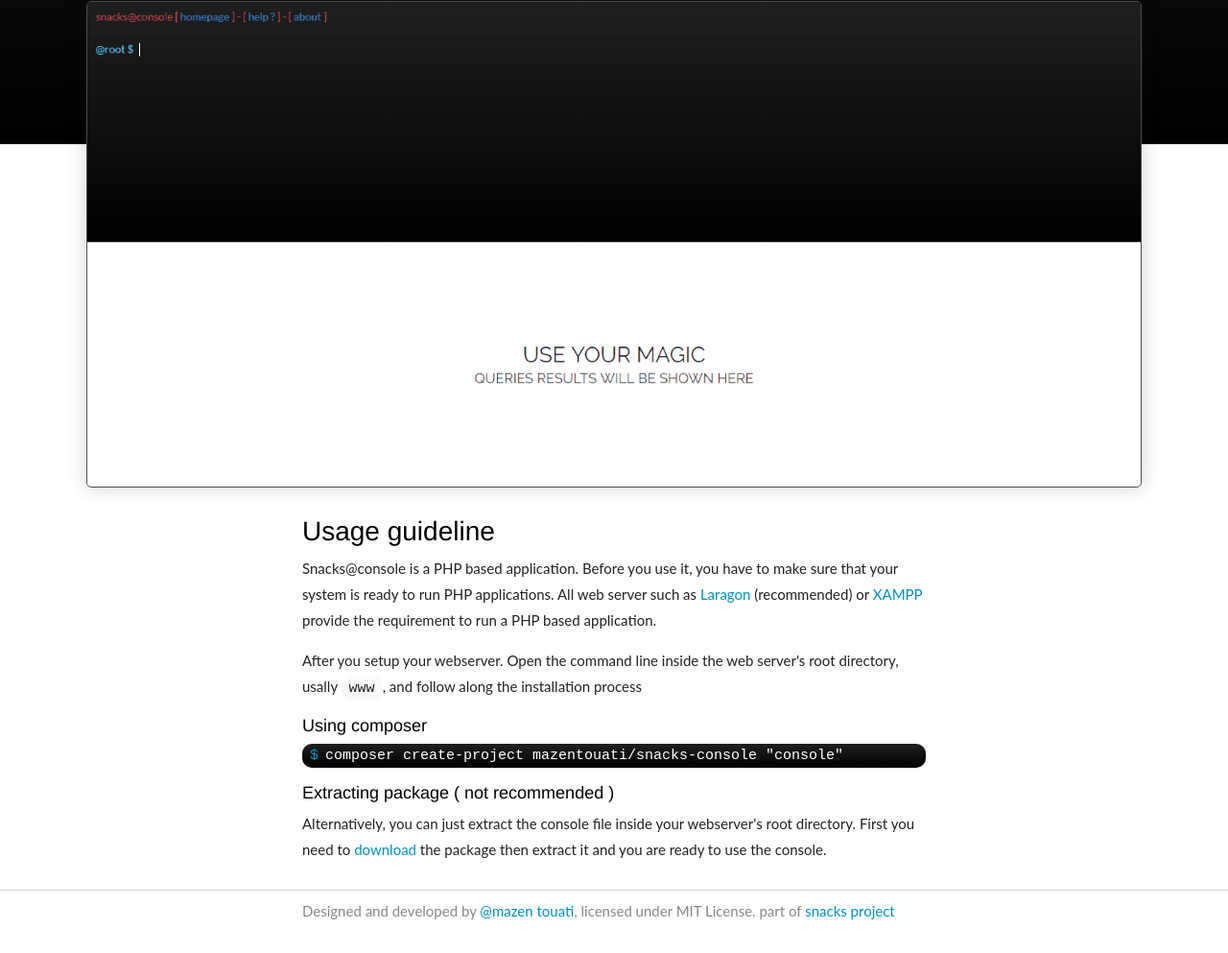
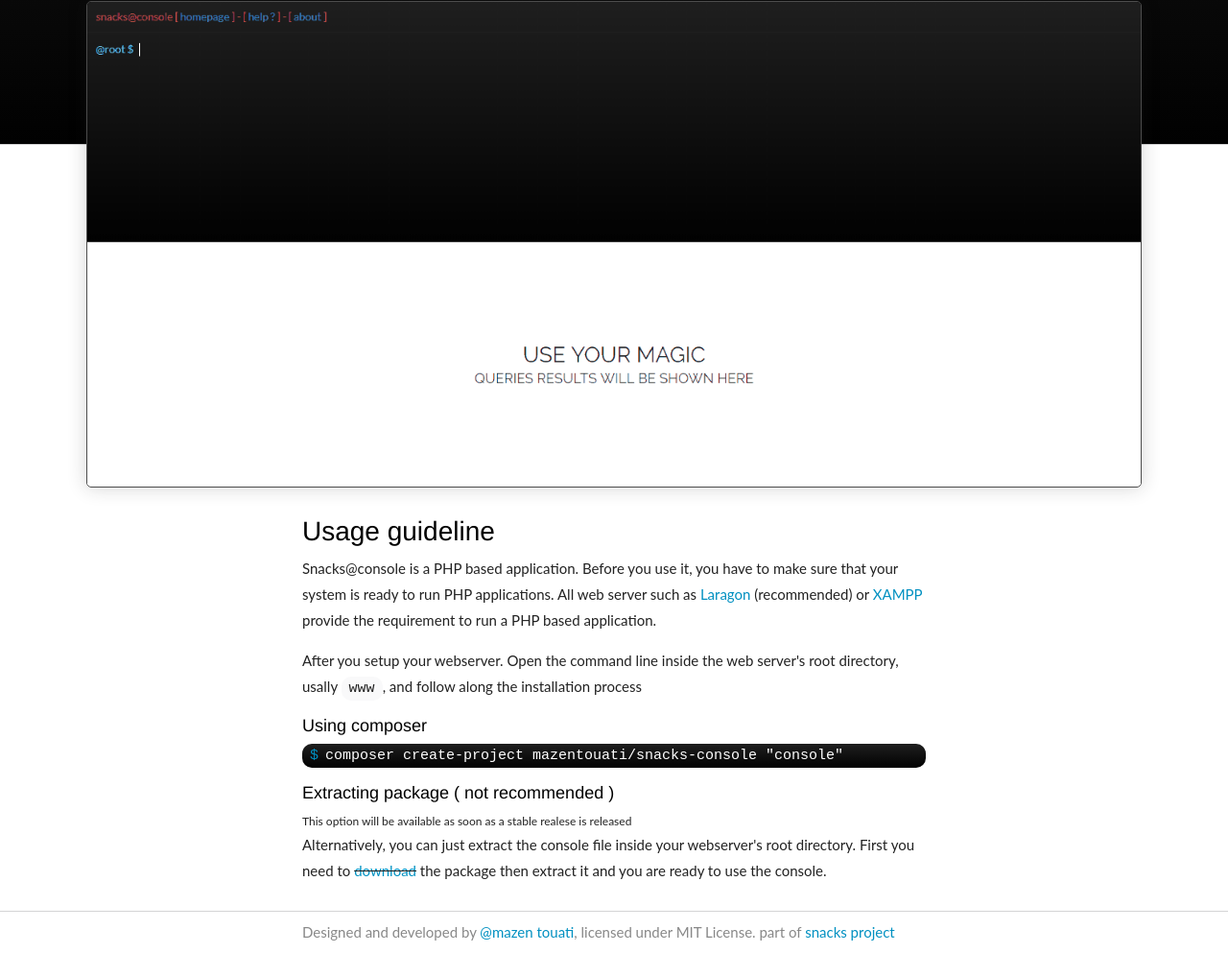
Before and after one commit to sunchayn/snacksconsole, a website: page src/html/index.html in a window 1280 px wide. Shown: the part 489-1482 px from the top of the page at 96% size. Before the commit the page ends 1460 px from the top, so only its background shows below. Drawn offline with Linux system fonts and the light colour scheme; files that its build step writes are made by us from their sources; files whose address does not match are found by name.

Commit message:
Add download package hint

```diff
--- a/src/html/index.html
+++ b/src/html/index.html
@@ -80,8 +80,9 @@
           <code class="guideline-terminal"><span class="guideline-terminal-anchor">$ </span><span>composer create-project mazentouati/snacks-console "console"</span></code>
         </p>
         <h3 class="guideline-heading">Extracting package ( not recommended )</h3>
+        <small class="guideline-paragraphe">This option will be available as soon as a stable realese is released</small>
         <p class="guideline-paragraphe">
-          Alternatively, you can just extract the console file inside your webserver's root directory. First you need to <a href="">download</a> the package then extract it and you are ready to use the console.
+          Alternatively, you can just extract the console file inside your webserver's root directory. First you need to <del><a>download</a></del> the package then extract it and you are ready to use the console.
         </p>
       </div>
     </div>
```
Also changed, not shown: index.html (+4 -3 lines).
